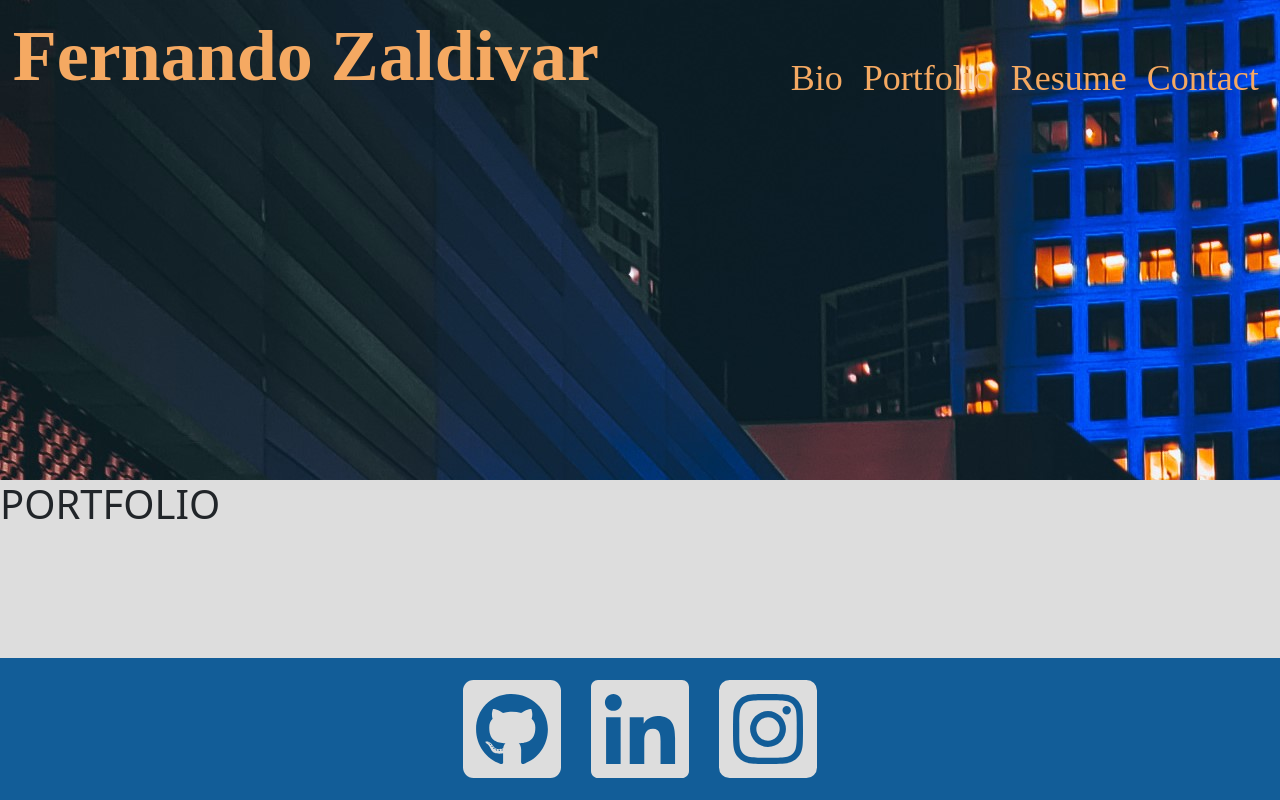
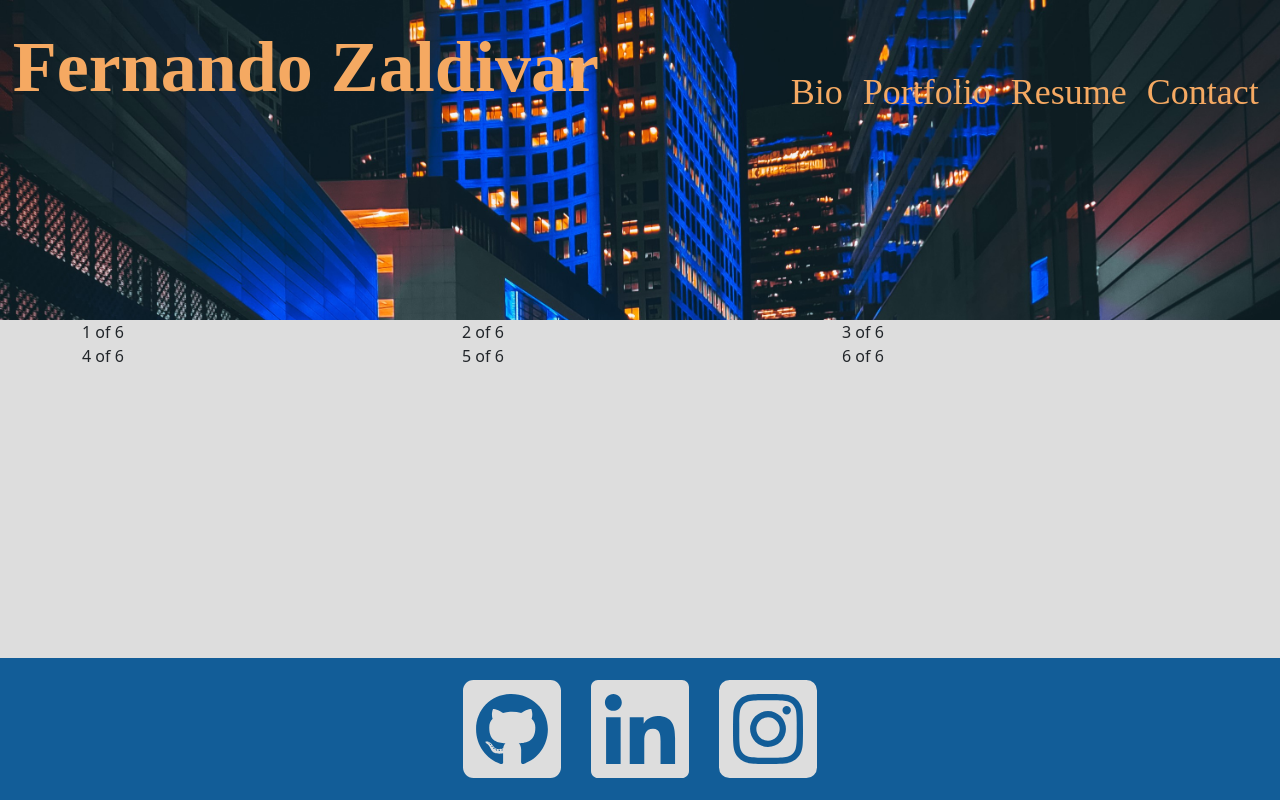
Before and after one commit to Alkathos/react-portfolio-2, a React (Create React App) app: page /portfolio in a window 1280 px wide. Built offline with nearby package versions, Linux system fonts and the light colour scheme.

Commit message:
Finalized Bio section and added portfolio template

```diff
--- a/src/App.css
+++ b/src/App.css
@@ -78,12 +78,13 @@
 .nav-link-container {
   background-color: var(--orange);
   background-image: url('/src/img/banner.jpg');
+  background-size: cover;
   color: var(--orange);
   font-family: 'Permanent Marker', cursive;
   font-size: 36px;
   padding: 1%;
   display: flex;
-  height: 60vh;
+  height: 40vh;
 }
 
 .nav-link-container a {
@@ -110,3 +111,23 @@
 .nav-links {
   text-decoration: none;
 }
+
+/* ====================Images=================== */
+
+.my-photo {
+  max-width: 70%;
+  max-height: 80%;
+}
+
+/* ====================Pages=================== */
+
+.center-content {
+  text-align: center;
+  position: relative;
+  top: 50%;
+}
+
+h1 {
+  font-family: 'Permanent Marker', cursive;
+  color: var(--light-blue);
+}
--- a/src/components/Bio.js
+++ b/src/components/Bio.js
@@ -1,9 +1,24 @@
-
+import Me from '../img/me.jpg'
 
 function Bio() {
     return (
-      <div>
-          <h1>My Bio</h1>
+      <div className="container">
+          <h1>Bio</h1>
+          <div className='container'>
+            <div className='row'>
+              <div className='col'>
+                <img src={Me} className='my-photo' />
+              </div>
+              <div className='col center-content'>
+                <p>
+                    Junior Web Developer that is looking to learn new techniques and use creative solutions for modern day problems.
+                    Recived a certificate in Full Stack from University of Miami. My major strength lies in working in teams.
+                    I have 4 years in management experience so being able to delegate tasks and evaluate team strengths and weakness
+                    is a skill I am proficient in. Even if not part of a team I can still excel on my own and provide results.
+                </p>
+              </div>
+            </div>
+          </div>
       </div>
     );
   }
--- a/src/components/Navigation.js
+++ b/src/components/Navigation.js
@@ -1,11 +1,12 @@
 import React from 'react';
 import { NavLink } from 'react-router-dom';
+
 
 function Navigation() {
     return (
         <div className="nav-link-container">
             <nav>
-                    <span><h1 className="myName">Fernando Zaldivar</h1></span>
+                    <span><div className="myName">Fernando Zaldivar</div></span>
                     <div className="nav-link-header">
                         <NavLink className="nav-links" to="/">Bio</NavLink>
                         <NavLink className="nav-links" to="/portfolio">Portfolio</NavLink>
--- a/src/components/Portfolio.js
+++ b/src/components/Portfolio.js
@@ -3,8 +3,35 @@
 function Portfolio() {
     return (
       <div>
-          <h1>PORTFOLIO</h1>
+        <div className='container'>
+          <div className="row">
+              <div class="col">
+                1 of 6
+              </div>
+              <div className="col">
+                2 of 6
+              </div>
+              <div className="col">
+                3 of 6
+              </div>
+          </div>
+        </div>
+        <div className='container'>
+          <div className="row">
+              <div class="col">
+                4 of 6
+              </div>
+              <div className="col">
+                5 of 6
+              </div>
+              <div className="col">
+                6 of 6
+              </div>
+          </div>
+        </div>
       </div>
+
+
     );
   }
 
```
Also changed, not shown: 1 other file (tests, documents, lock files or other folders).
